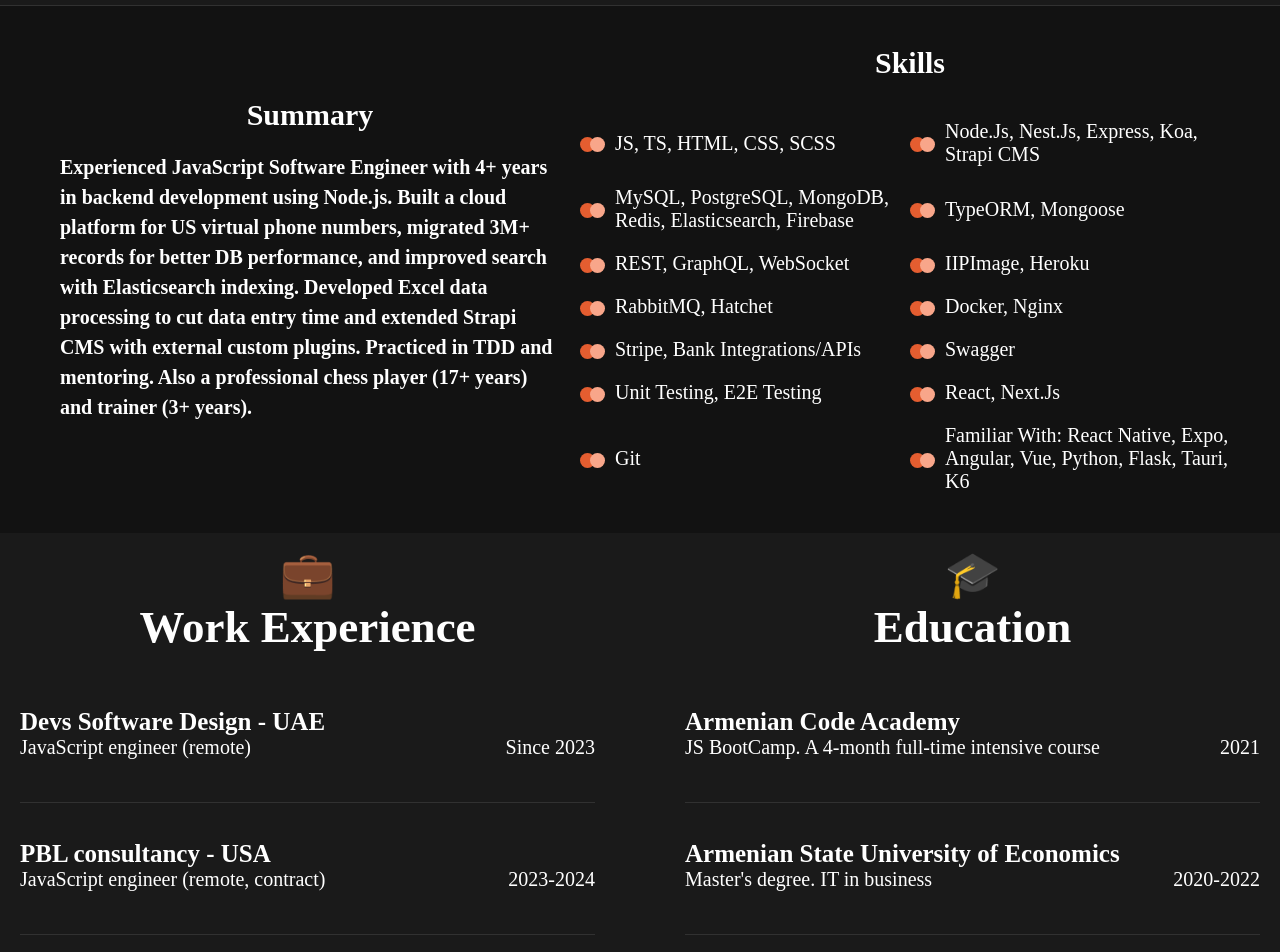
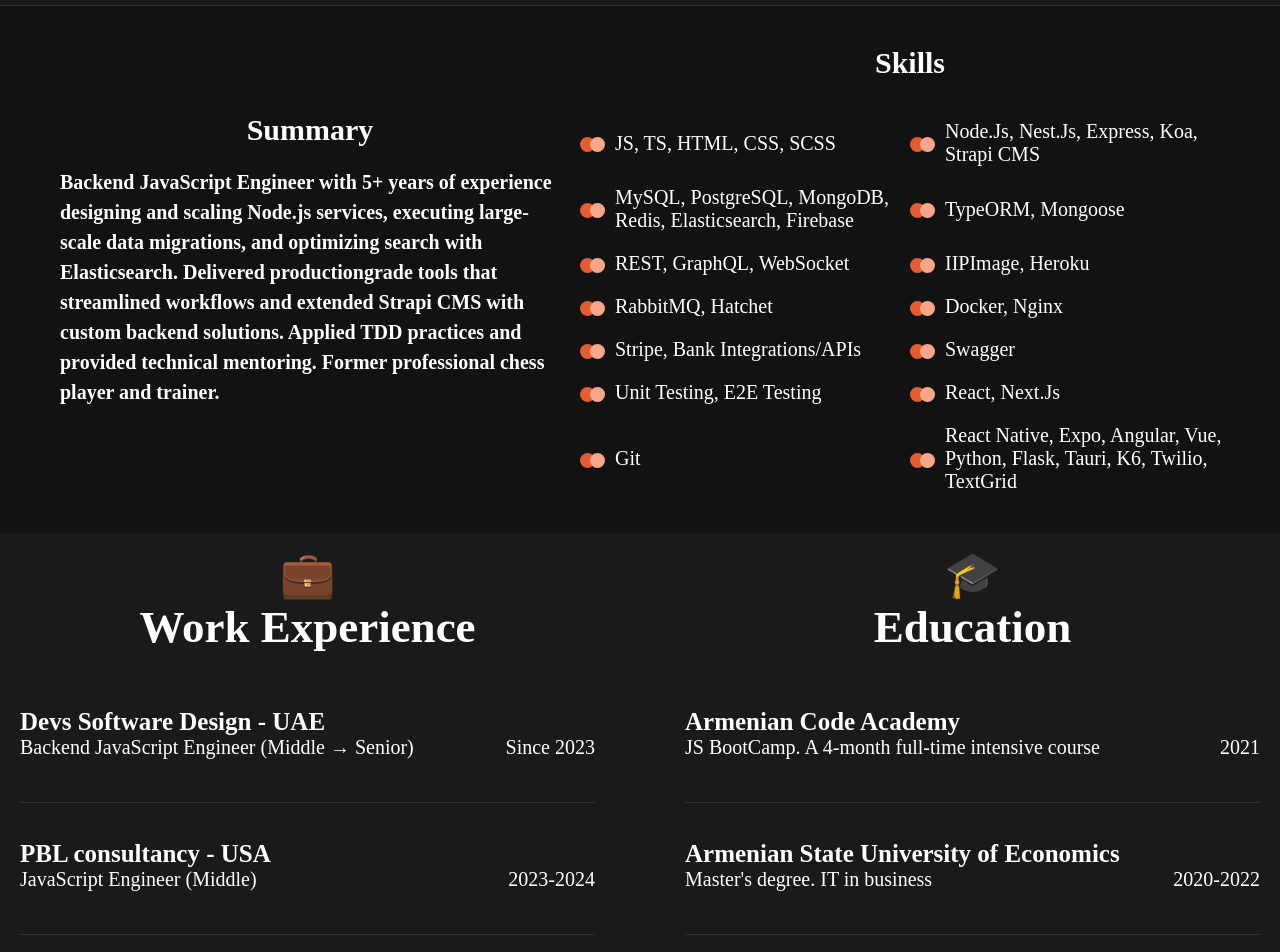
Before and after one commit to ArtyomSukiasyan/portfolio, a Next.js app: page / in a window 1280 px wide. Shown: the part 200-1152 px from the top of the page. Built offline with nearby package versions, Linux system fonts and the light colour scheme.

Commit message:
feat: update texts

```diff
--- a/src/constants/about.ts
+++ b/src/constants/about.ts
@@ -21,19 +21,19 @@ export const EDUCATION: IAboutList[] = [
 export const WORK: IAboutList[] = [
   {
     title: "Devs Software Design",
-    role: "JavaScript engineer (remote)",
+    role: "Backend JavaScript Engineer (Middle → Senior)",
     date: "Since 2023",
     country: "UAE",
   },
   {
     title: "PBL consultancy",
-    role: "JavaScript engineer (remote, contract)",
+    role: "JavaScript Engineer (Middle)",
     date: "2023-2024",
     country: "USA",
   },
   {
     title: "The Software Development Company",
-    role: "JavaScript engineer (remote)",
+    role: "Backend JavaScript Engineer (Junior → Middle)",
     date: "2021-2023",
     country: "Armenia",
   },
--- a/src/constants/lastTechnologies.ts
+++ b/src/constants/lastTechnologies.ts
@@ -12,5 +12,5 @@ export const lastTechnologies = [
   "Unit Testing, E2E Testing",
   "React, Next.js",
   "Git",
-  "Familiar with: React Native, Expo, Angular, Vue, Python, Flask, Tauri, K6",
+  "React Native, Expo, Angular, Vue, Python, Flask, Tauri, K6, Twilio, TextGrid",
 ];
--- a/src/constants/previewTexts.ts
+++ b/src/constants/previewTexts.ts
@@ -1,10 +1,7 @@
 export const description =
-  `Experienced JavaScript Software Engineer with 4+ years in backend development using Node.js. Built a
-cloud platform for US virtual phone numbers, migrated 3M+ records for better DB performance, and
-improved search with Elasticsearch indexing. Developed Excel data processing to cut data entry time
-and extended Strapi CMS with external custom plugins. Practiced in TDD and mentoring. Also a
-professional chess player (17+ years) and trainer (3+ years).
-`
+  `Backend JavaScript Engineer with 5+ years of experience designing and scaling Node.js services,
+  executing large-scale data migrations, and optimizing search with Elasticsearch. Delivered productiongrade tools that streamlined workflows and extended Strapi CMS with custom backend solutions.
+  Applied TDD practices and provided technical mentoring. Former professional chess player and trainer.`
 export const skills = "Skills";
 
 export const summary = "Summary";
```
